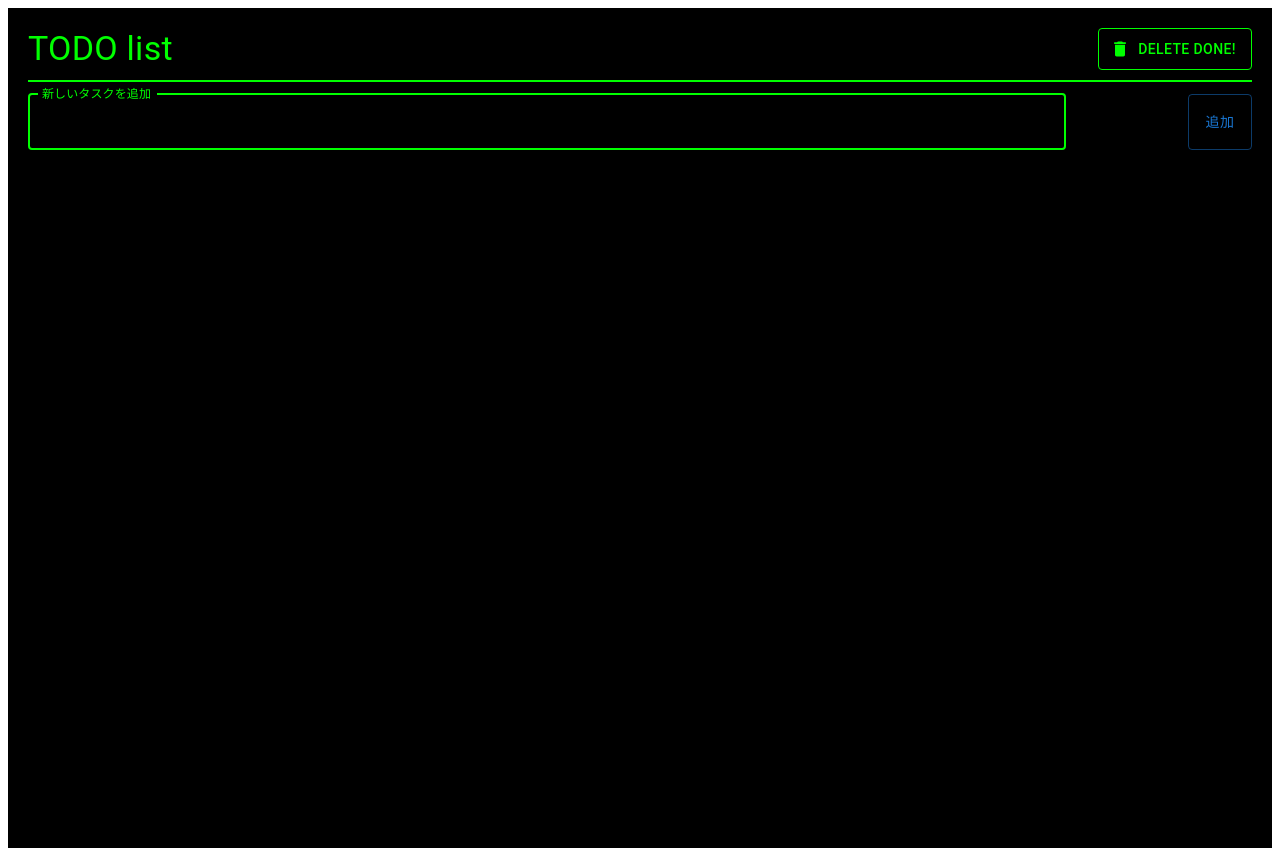
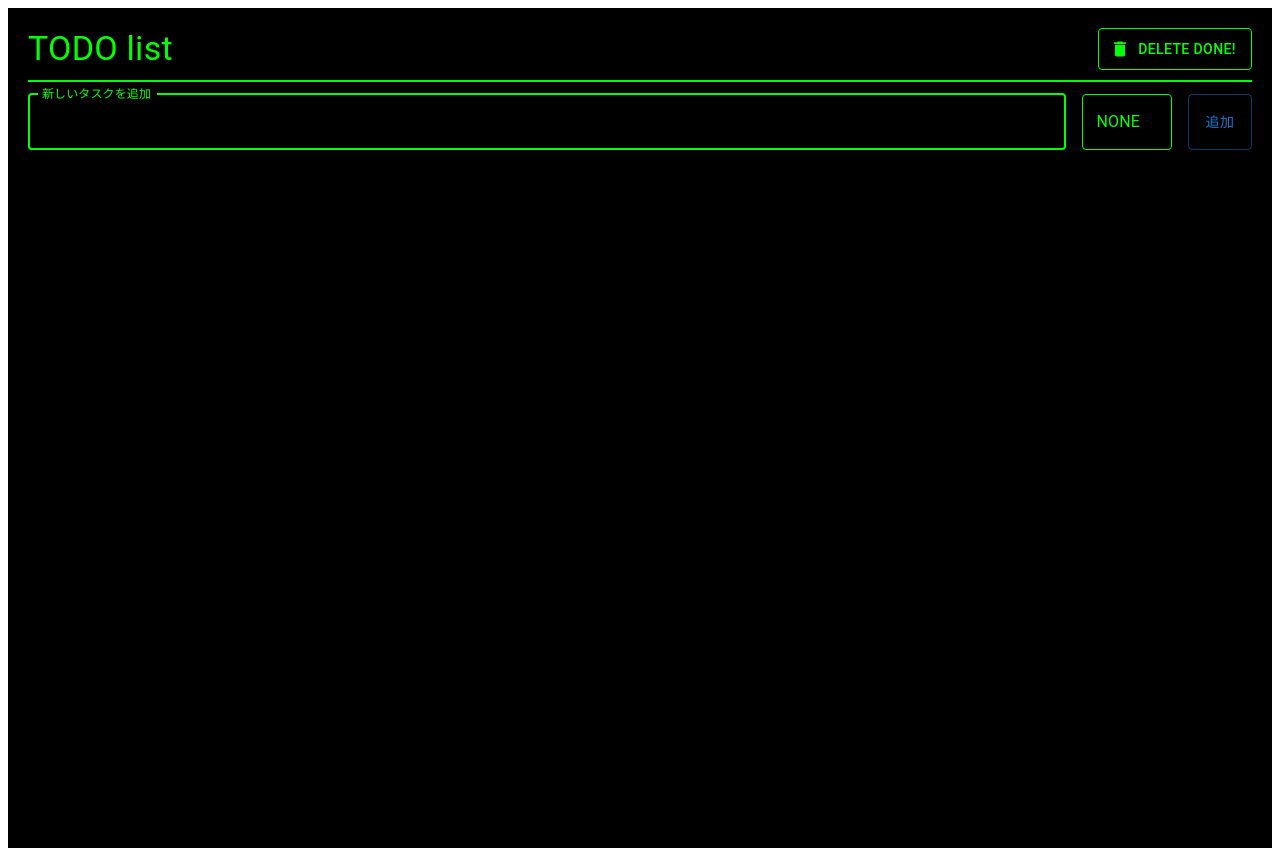
Before and after one commit to KhakiAuk/matrix-like-todo, a Next.js app: page / in a window 1280 px wide. Built offline with nearby package versions, Linux system fonts and the light colour scheme.

Commit message:
フォルダコンポーネント分割

```diff
--- /dev/null
+++ b/src/app/components/TodoItem.tsx
@@ -0,0 +1,64 @@
+import {
+  Button,
+  Checkbox,
+  ListItem,
+  ListItemText,
+  IconButton,
+  Box,
+} from "@mui/material";
+import DeleteIcon from "@mui/icons-material/Delete";
+import styles from "../page.module.css";
+import { Todo } from "../types/todo";
+
+export default function TodoItem({
+  todo,
+  toggleComplete,
+  deleteTodo,
+  toggleTag,
+}: {
+  todo: Todo;
+  toggleComplete: (id: number) => void;
+  deleteTodo: (id: number) => void;
+  toggleTag: (id: number) => void;
+}) {
+  return (
+    <ListItem
+      key={todo.id}
+      secondaryAction={
+        <Box sx={{ display: "flex", gap: 1 }}>
+          <Button
+            variant="outlined"
+            onClick={() => toggleTag(todo.id)}
+            className={styles.button}
+          >
+            {todo.tag}
+          </Button>
+
+          <IconButton
+            edge="end"
+            aria-label="delete"
+            onClick={() => deleteTodo(todo.id)}
+            className={styles.button}
+          >
+            <DeleteIcon />
+          </IconButton>
+        </Box>
+      }
+      divider
+      className={styles.listItemDivider}
+    >
+      <Checkbox
+        checked={todo.completed}
+        onChange={() => toggleComplete(todo.id)}
+        className={styles.checkbox}
+      />
+      <ListItemText
+        primary={todo.text}
+        className={`${styles.listItemText} ${
+          todo.completed ? styles.strikethrough : ""
+        }`}
+        onClick={() => toggleTag(todo.id)}
+      />
+    </ListItem>
+  );
+}
--- a/src/app/page.tsx
+++ b/src/app/page.tsx
@@ -7,70 +7,13 @@ import {
   Button,
   Select,
   MenuItem,
-  Checkbox,
   List,
-  ListItem,
-  ListItemText,
-  IconButton,
   Typography,
   Box,
 } from "@mui/material";
 import DeleteIcon from "@mui/icons-material/Delete";
 import styles from "./page.module.css"; // CSS モジュールをインポート
-
-// TodoItemコンポーネントを定義
-function TodoItem({
-  todo,
-  toggleComplete,
-  deleteTodo,
-  toggleTag,
-}: {
-  todo: Todo;
-  toggleComplete: (id: number) => void;
-  deleteTodo: (id: number) => void;
-  toggleTag: (id: number) => void;
-}) {
-  return (
-    <ListItem
-      key={todo.id}
-      secondaryAction={
-        <Box sx={{ display: "flex", gap: 1 }}>
-          <Button
-            variant="outlined"
-            onClick={() => toggleTag(todo.id)}
-            className={styles.button}
-          >
-            {todo.tag}
-          </Button>
-
-          <IconButton
-            edge="end"
-            aria-label="delete"
-            onClick={() => deleteTodo(todo.id)}
-            className={styles.button}
-          >
-            <DeleteIcon />
-          </IconButton>
-        </Box>
-      }
-      divider
-      className={styles.listItemDivider}
-    >
-      <Checkbox
-        checked={todo.completed}
-        onChange={() => toggleComplete(todo.id)}
-        className={styles.checkbox}
-      />
-      <ListItemText
-        primary={todo.text}
-        className={`${styles.listItemText} ${
-          todo.completed ? styles.strikethrough : ""
-        }`}
-        onClick={() => toggleTag(todo.id)}
-      />
-    </ListItem>
-  );
-}
+import TodoItem from "./components/TodoItem";
 
 export default function Home() {
   const [todos, setTodos] = useState<Todo[]>([]);
@@ -104,38 +47,30 @@ export default function Home() {
         },
       ]);
       setInputValue("");
-      setSelectedTag(""); // タグをリセット
+      setSelectedTag("NONE");
     }
   };
 
-  // Enterキーでタスクを追加
   const handleKeyPress = (event: React.KeyboardEvent<HTMLInputElement>) => {
     if (event.key === "Enter") {
       addTodo();
     }
   };
-
-  // タスクを削除
   const deleteTodo = (id: number) => {
     const newTodos = todos.filter((todo) => todo.id !== id);
     setTodos(newTodos);
   };
-
-  // タスクの完了状態を切り替え
   const toggleComplete = (id: number) => {
     const newTodos = todos.map((todo) =>
       todo.id === id ? { ...todo, completed: !todo.completed } : todo
     );
     setTodos(newTodos);
   };
-
-  // チェック済みのタスクを全て削除
   const clearCompleted = () => {
     const newTodos = todos.filter((todo) => !todo.completed);
     setTodos(newTodos);
   };
 
-  // タグを切り替える
   const toggleTag = (id: number) => {
     const newTodos = todos.map((todo) => {
       if (todo.id === id) {
@@ -209,6 +144,19 @@ export default function Home() {
           displayEmpty
           variant="outlined"
           className={styles.selectField}
+          sx={{
+            color: "#00ff00", // テキストの色
+            borderColor: "#00ff00",
+            ".MuiOutlinedInput-notchedOutline": {
+              borderColor: "#00ff00",
+            },
+            "&:hover .MuiOutlinedInput-notchedOutline": {
+              borderColor: "#00ff00",
+            },
+            "&.Mui-focused .MuiOutlinedInput-notchedOutline": {
+              borderColor: "#00ff00",
+            },
+          }}
         >
           <MenuItem value="">
             <em>タグを選択</em>
```
